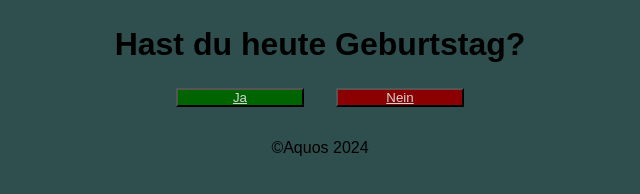
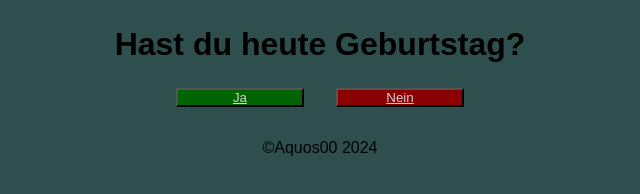
Before and after one commit to aquos00/test, a plain HTML site: page index.html in a window 1280 px wide. Shown: the full height of the page, 320-960 px from the left. Drawn offline with Linux system fonts and the light colour scheme.

Commit message:
Update index.html

```diff
--- a/index.html
+++ b/index.html
@@ -27,6 +27,6 @@
       </h2>
       <h6>bitte pass auf mein Bankkonto auf (T_T)</h6>
     </main>
-    <footer>&copy;Aquos 2024</footer>
+    <footer>&copy;Aquos00 2024</footer>
   </body>
 </html>
```
